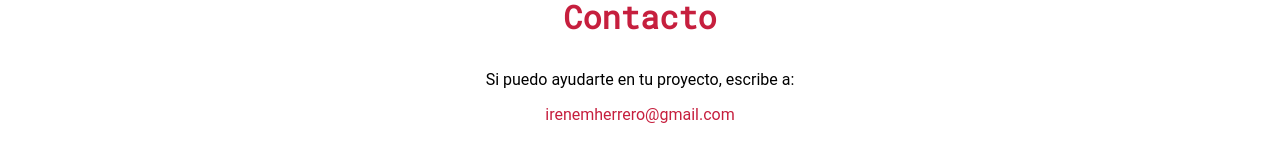
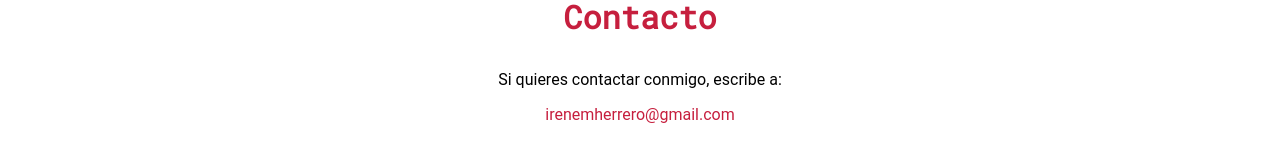
Before and after one commit to irenemherrero/portfolio, a React (Create React App) app: page / in a window 1280 px wide. Shown: the part 2949-3109 px from the top of the page. Built offline with nearby package versions, Linux system fonts and the light colour scheme.

Commit message:
last changes

```diff
--- a/src/components/Contact.js
+++ b/src/components/Contact.js
@@ -4,7 +4,7 @@ class Contact extends Component {
         return (
             <div id="contact" className="containerContact">
                 <p className="paragraphContact paragraphTitle"> Contacto </p>
-                <p className="fontListSkill">Si puedo ayudarte en tu proyecto, escribe a:</p>
+                <p className="fontListSkill">Si quieres contactar conmigo, escribe a:</p>
                 <a className="linkMenu" href="mailto:irenemherrero@gmail.com" target="_blank"> irenemherrero@gmail.com </a>
             </div>
         );
```
